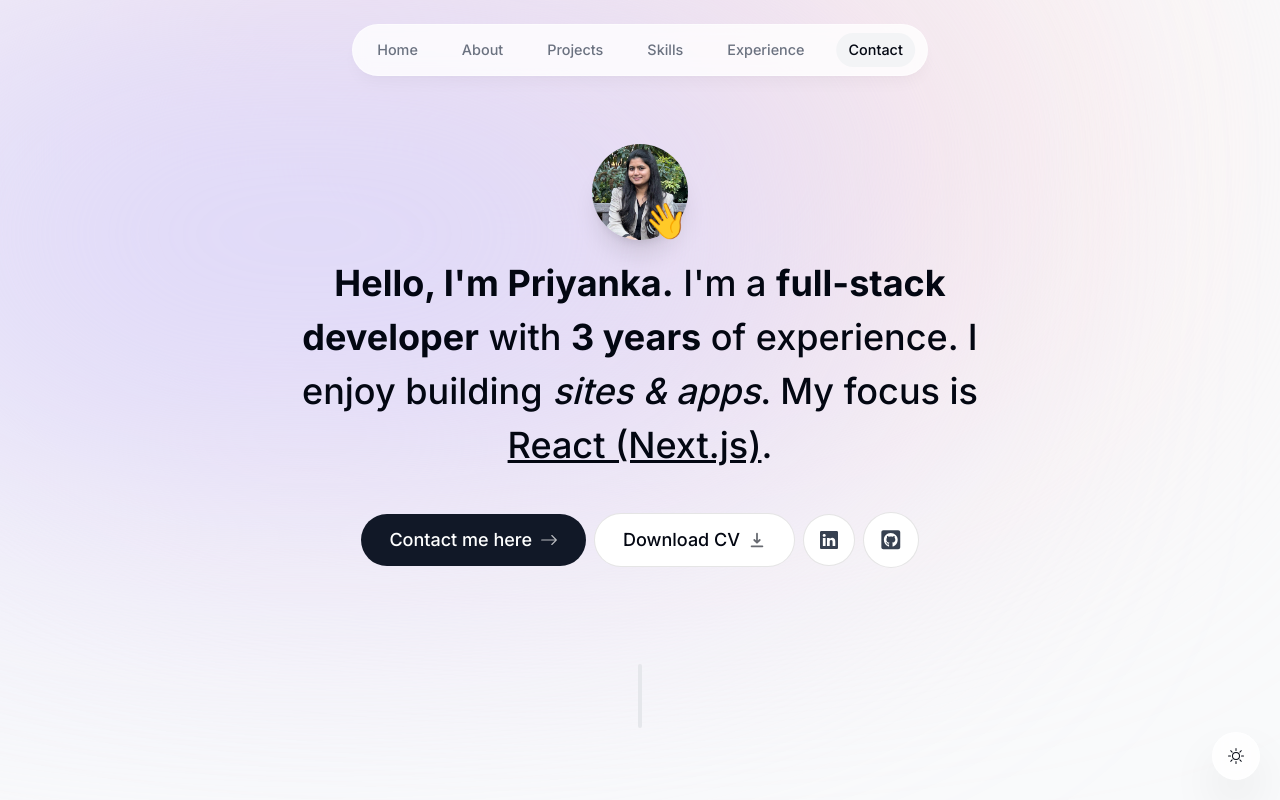
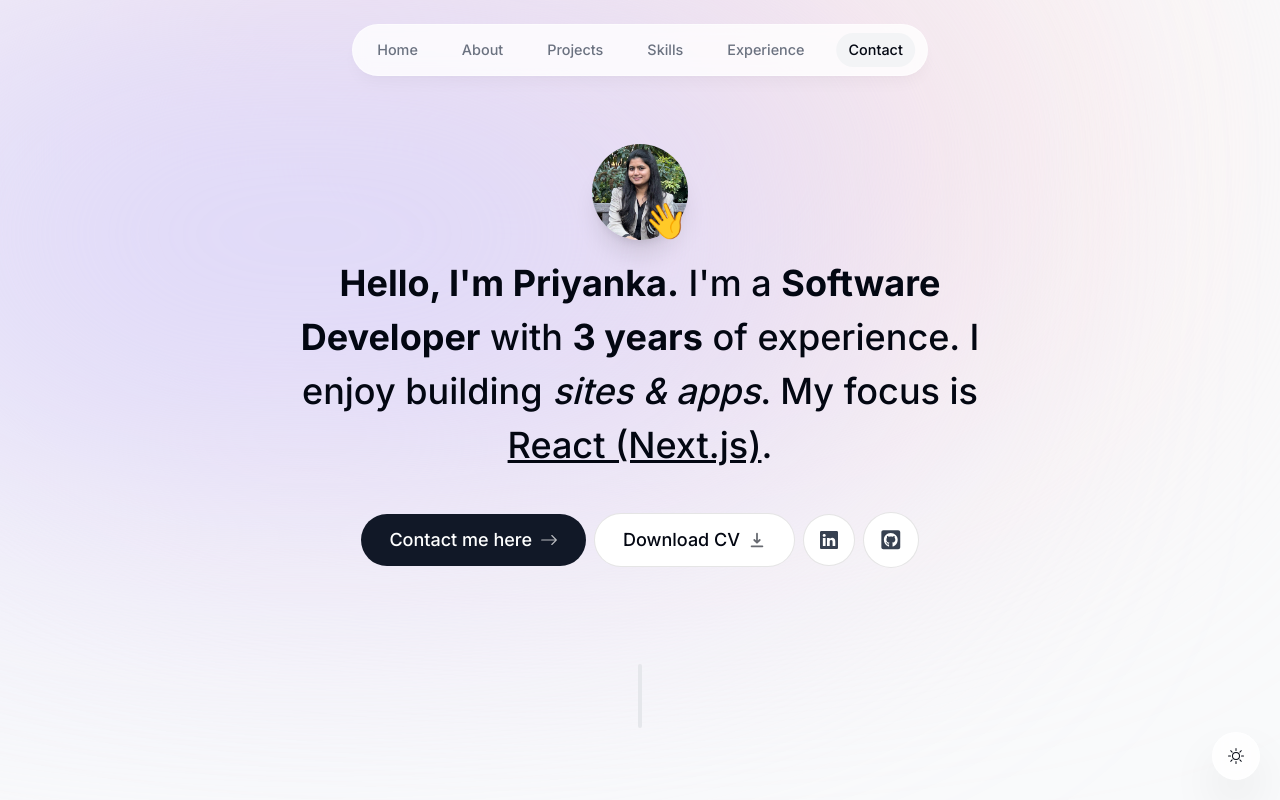
Before and after one commit to priya-325/Portfolio, a Next.js app: page / in a window 1280 px wide. Shown: the top 800 px of the page. Built offline with nearby package versions, Linux system fonts and the light colour scheme.

Commit message:
uploaded cv

```diff
--- a/app/layout.tsx
+++ b/app/layout.tsx
@@ -12,7 +12,7 @@ const inter = Inter({ subsets: ["latin"] });
 export const metadata = {
   title: "Priyanka Eshwaroju | Personal Portfolio",
   description:
-    "Priyanka Eshwaroju is a full-stack developer with 3 years of experience.",
+    "Priyanka Eshwaroju is a Software Developer with 3 years of experience.",
 };
 
 export default function RootLayout({
--- a/components/intro.tsx
+++ b/components/intro.tsx
@@ -64,7 +64,7 @@ export default function Intro() {
         animate={{ opacity: 1, y: 0 }}
       >
         <span className="font-bold">Hello, I'm Priyanka.</span> I'm a{" "}
-        <span className="font-bold">full-stack developer</span> with{" "}
+        <span className="font-bold">Software Developer</span> with{" "}
         <span className="font-bold">3 years</span> of experience. I enjoy
         building <span className="italic">sites & apps</span>. My focus is{" "}
         <span className="underline">React (Next.js)</span>.
@@ -92,7 +92,7 @@ export default function Intro() {
 
         <a
           className="group bg-white px-7 py-3 flex items-center gap-2 rounded-full outline-none focus:scale-110 hover:scale-110 active:scale-105 transition cursor-pointer borderBlack dark:bg-white/10"
-          href="/CV.pdf"
+          href="/PriyankaEshwarojuCV.pdf"
           download
         >
           Download CV{" "}
```
Also changed, not shown: 2 other files (tests, documents, lock files or other folders).
